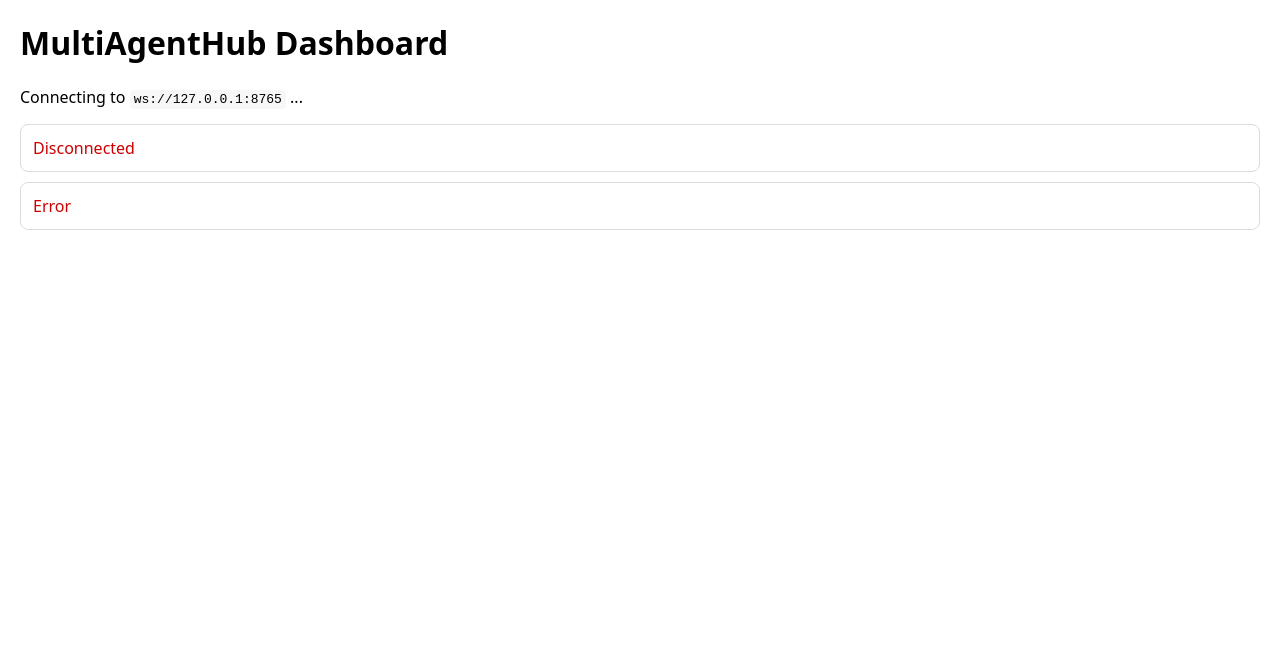
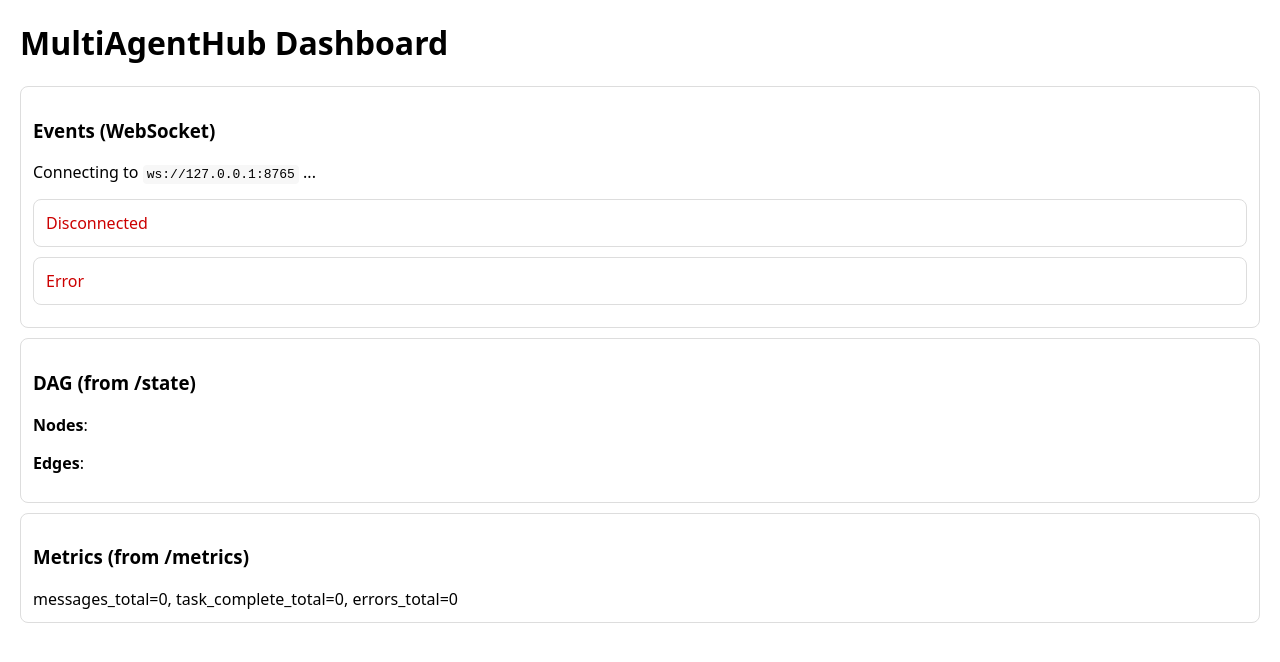
Before and after one commit to jitesh523/multiagenthub-, a plain HTML site: page web/index.html in a window 1280 px wide. Drawn offline with Linux system fonts and the light colour scheme; no server answers.

Commit message:
feat(dashboard): v2 dashboard shows DAG from /state and counters/histograms from /metrics

```diff
--- a/web/index.html
+++ b/web/index.html
@@ -15,8 +15,25 @@
 </head>
 <body>
   <h1>MultiAgentHub Dashboard</h1>
-  <p>Connecting to <code>ws://127.0.0.1:8765</code> ...</p>
-  <div id="log"></div>
+  <section class="card">
+    <h3>Events (WebSocket)</h3>
+    <p>Connecting to <code>ws://127.0.0.1:8765</code> ...</p>
+    <div id="log"></div>
+  </section>
+  <section class="card">
+    <h3>DAG (from /state)</h3>
+    <div id="dag">
+      <div><strong>Nodes</strong>: <ul id="nodes"></ul></div>
+      <div><strong>Edges</strong>: <ul id="edges"></ul></div>
+    </div>
+  </section>
+  <section class="card">
+    <h3>Metrics (from /metrics)</h3>
+    <div id="metrics">
+      <div id="counters"></div>
+      <div id="hists"></div>
+    </div>
+  </section>
   <script>
     const log = document.getElementById('log');
     const ws = new WebSocket('ws://127.0.0.1:8765');
@@ -43,6 +60,88 @@
         entry('Bad event: ' + ev.data);
       }
     };
+
+    // Poll /state for DAG
+    const nodesEl = document.getElementById('nodes');
+    const edgesEl = document.getElementById('edges');
+    async function refreshState() {
+      try {
+        const res = await fetch('http://127.0.0.1:8000/state');
+        const state = await res.json();
+        nodesEl.innerHTML = '';
+        edgesEl.innerHTML = '';
+        const tasks = (state && state.tasks) || {};
+        const edges = (state && state.edges) || [];
+        Object.entries(tasks).forEach(([id, t]) => {
+          const li = document.createElement('li');
+          li.textContent = `${id} [${t.state}] ${t.type || ''}`;
+          nodesEl.appendChild(li);
+        });
+        edges.forEach(([u, v]) => {
+          const li = document.createElement('li');
+          li.textContent = `${u} -> ${v}`;
+          edgesEl.appendChild(li);
+        });
+      } catch (e) {
+        // ignore
+      }
+    }
+
+    // Poll /metrics for counters and histograms
+    const countersEl = document.getElementById('counters');
+    const histsEl = document.getElementById('hists');
+    function parseProm(text) {
+      const lines = text.split('\n');
+      const metrics = {};
+      for (const line of lines) {
+        if (!line || line.startsWith('#')) continue;
+        // example: mah_messages_total 5
+        const sp = line.trim().split(' ');
+        const nameAndLabels = sp[0];
+        const val = parseFloat(sp[1] || '0');
+        metrics[nameAndLabels] = val;
+      }
+      return metrics;
+    }
+    async function refreshMetrics() {
+      try {
+        const res = await fetch('http://127.0.0.1:8000/metrics');
+        const text = await res.text();
+        const m = parseProm(text);
+        countersEl.innerHTML = '';
+        const c = document.createElement('div');
+        c.textContent = `messages_total=${m['mah_messages_total']||0}, task_complete_total=${m['mah_task_complete_total']||0}, errors_total=${m['mah_errors_total']||0}`;
+        countersEl.appendChild(c);
+        // hist summaries per type (count & avg)
+        histsEl.innerHTML = '';
+        const agg = {};
+        Object.entries(m).forEach(([k, v]) => {
+          if (k.startsWith('mah_task_duration_seconds_count')) {
+            const type = (k.match(/type=\"([^\"]+)\"/)||[])[1] || 'unknown';
+            agg[type] = agg[type] || {count:0,sum:0};
+            agg[type].count = v;
+          }
+          if (k.startsWith('mah_task_duration_seconds_sum')) {
+            const type = (k.match(/type=\"([^\"]+)\"/)||[])[1] || 'unknown';
+            agg[type] = agg[type] || {count:0,sum:0};
+            agg[type].sum = v;
+          }
+        });
+        Object.entries(agg).forEach(([type, obj]) => {
+          const div = document.createElement('div');
+          const avg = obj.count ? (obj.sum/obj.count).toFixed(3) : '0.000';
+          div.textContent = `type=${type} count=${obj.count} avg=${avg}s`;
+          histsEl.appendChild(div);
+        });
+      } catch (e) {
+        // ignore
+      }
+    }
+
+    setInterval(refreshState, 3000);
+    setInterval(refreshMetrics, 3000);
+    refreshState();
+    refreshMetrics();
   </script>
 </body>
 </html>
```
